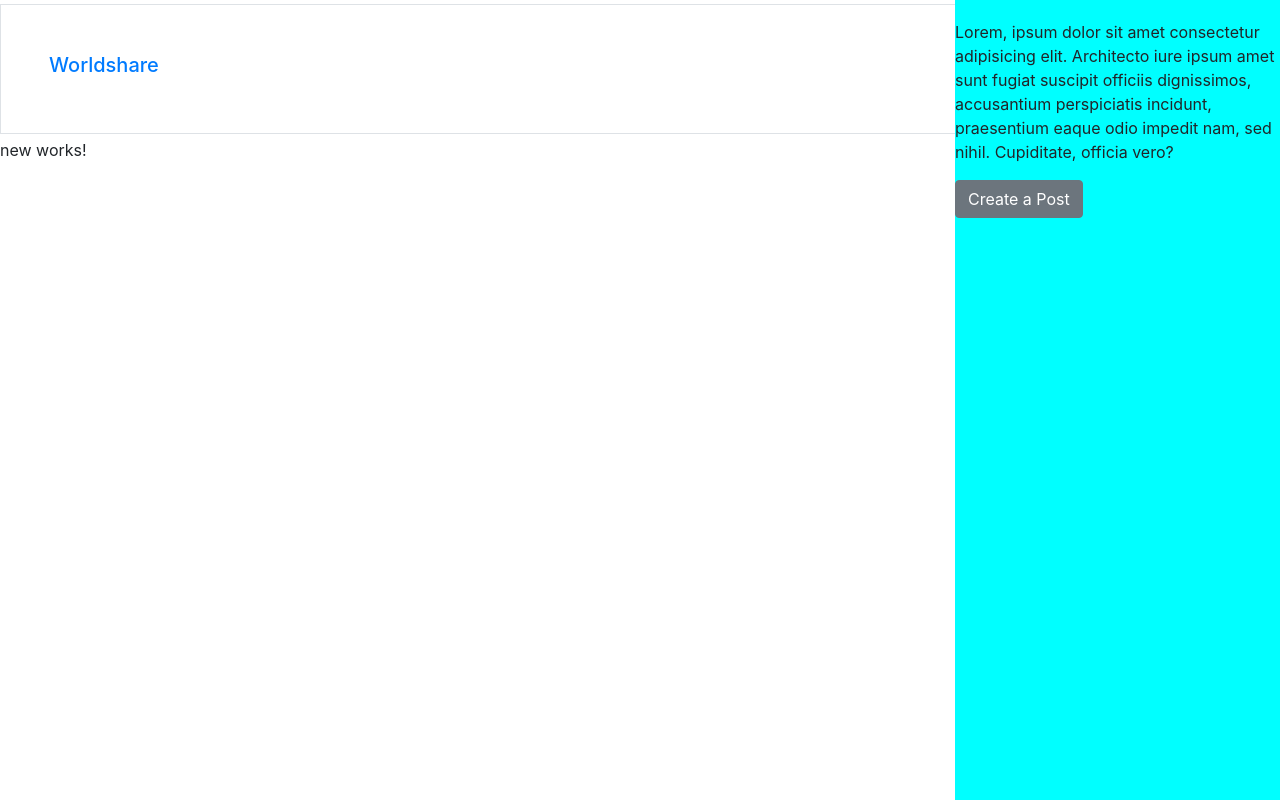
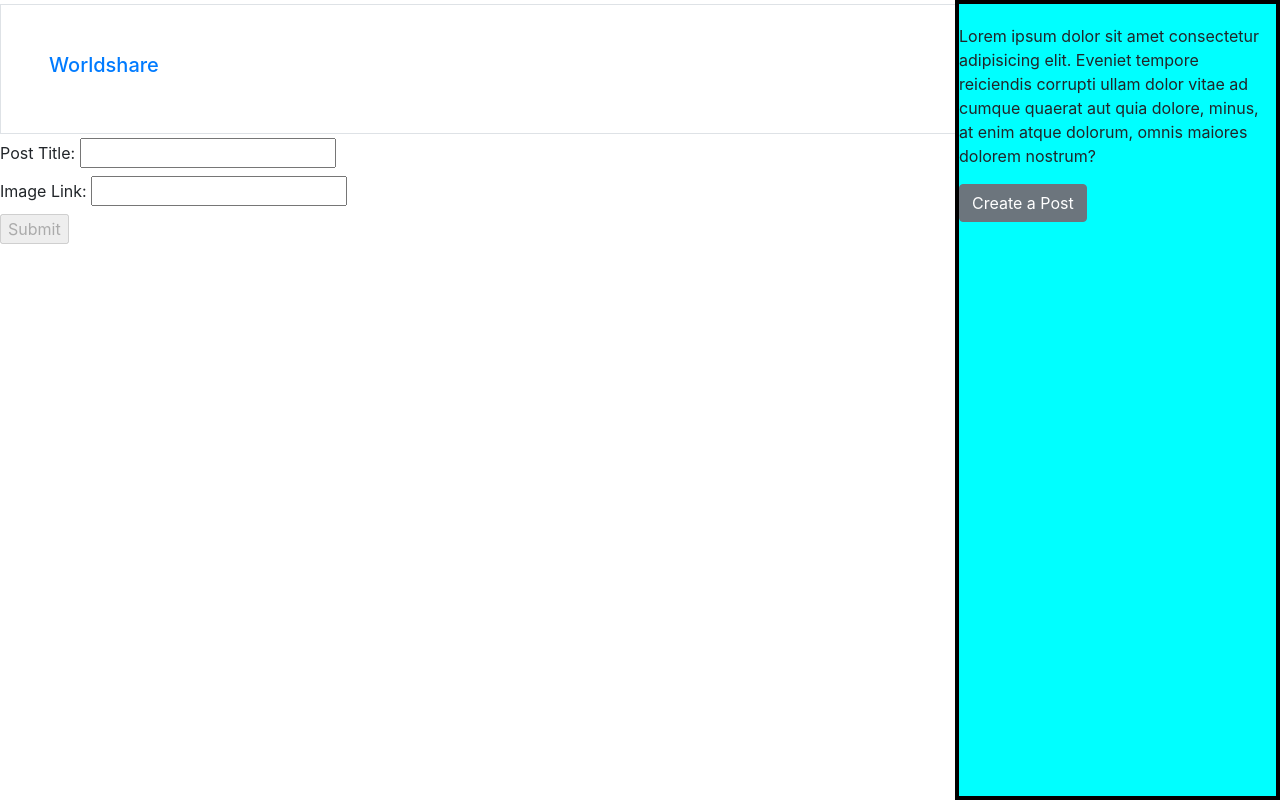
Before and after one commit to Agfeltman/CSCI313-Team-Project, an Angular app: page /posts/new in a window 1280 px wide. Built offline with nearby package versions, Linux system fonts and the light colour scheme.

Commit message:
Added form to new post component, added functionality to add posts to PostService

```diff
--- a/src/app/app.component.html
+++ b/src/app/app.component.html
@@ -17,10 +17,8 @@
     </div>
 </div>
 
-<!--Sidebar I don't know how to add a border to this thing-->
-<div class="sidenav">
-    <p>
-        Lorem, ipsum dolor sit amet consectetur adipisicing elit. Architecto iure ipsum amet sunt fugiat suscipit officiis dignissimos, accusantium perspiciatis incidunt, praesentium eaque odio impedit nam, sed nihil. Cupiditate, officia vero?
-    </p>
+<!-- Added a border -->
+<div class="sidenav" style="border:solid black 4px">
+    <p>Lorem ipsum dolor sit amet consectetur adipisicing elit. Eveniet tempore reiciendis corrupti ullam dolor vitae ad cumque quaerat aut quia dolore, minus, at enim atque dolorum, omnis maiores dolorem nostrum?</p>
     <a [routerLink]="['posts/new']" class="btn btn-secondary">Create a Post</a>
 </div>
--- a/src/app/app.module.ts
+++ b/src/app/app.module.ts
@@ -6,6 +6,7 @@ import { AppComponent } from './app.component';
 import { ViewComponent } from './post/view/view.component';
 import { NewComponent } from './post/new/new.component';
 import { PostComponent } from './post/post.component';
+import {ReactiveFormsModule} from '@angular/forms'
 
 @NgModule({
   declarations: [
@@ -16,7 +17,8 @@ import { PostComponent } from './post/post.component';
   ],
   imports: [
     BrowserModule,
-    AppRoutingModule
+    AppRoutingModule,
+    ReactiveFormsModule
   ],
   providers: [],
   bootstrap: [AppComponent]
--- a/src/app/models/post.model.ts
+++ b/src/app/models/post.model.ts
@@ -1,6 +1,6 @@
 export class Post {
     public timestamp?:Date;
     public title?:string;
-    public imagelink?:URL;
+    public imagelink?:string;
 
 }
--- a/src/app/post/new/new.component.html
+++ b/src/app/post/new/new.component.html
@@ -1 +1,14 @@
-<p>new works!</p>
+<form [formGroup]="postForm" (ngSubmit)="onSubmit()">
+  <fieldset>
+    <label>
+      Post Title:
+      <input type="text" id = "title" formControlName="title" required>
+    </label>
+  <br>
+    <label>
+      Image Link:
+      <input type="text" id = "imageUrl" formControlName="imageUrl" required>
+    </label>
+    </fieldset>
+    <input type="submit" value="Submit" [disabled] = "!postForm.valid">
+  </form>
--- a/src/app/post/new/new.component.ts
+++ b/src/app/post/new/new.component.ts
@@ -1,4 +1,7 @@
 import { Component, OnInit } from '@angular/core';
+import {FormControl, FormGroup, Validators} from '@angular/forms';
+import {Post} from 'src/app/models/post.model';
+import { PostService } from 'src/app/services/post.service';
 
 @Component({
   selector: 'app-new',
@@ -7,9 +10,41 @@ import { Component, OnInit } from '@angular/core';
 })
 export class NewComponent implements OnInit {
 
-  constructor() { }
 
+  constructor(private postService:PostService) { }
   ngOnInit(): void {
+
   }
 
+
+  newPost: Post = {
+    title: "",
+    imagelink: "",
+    timestamp: new Date
+  }
+
+
+  postForm = new FormGroup({
+    title: new FormControl('', Validators.required),
+    imageUrl: new FormControl('', Validators.required),
+  });
+
+
+
+
+
+  onSubmit(){
+    this.newPost.title = this.postForm.get('title')!.value;
+    this.newPost.imagelink = this.postForm.get('imageUrl')!.value;
+    this.newPost.timestamp = new Date();
+
+    this.postForm.reset();
+    this.postService.addPost(this.newPost);
+
+
+
+  }
+
+
+
 }
--- a/src/app/services/post.service.ts
+++ b/src/app/services/post.service.ts
@@ -13,4 +13,9 @@ export class PostService {
 
   constructor() { }
 
+
+  addPost(newPost: Post){
+    this.posts.push(newPost);
+  }
+
 }
```
